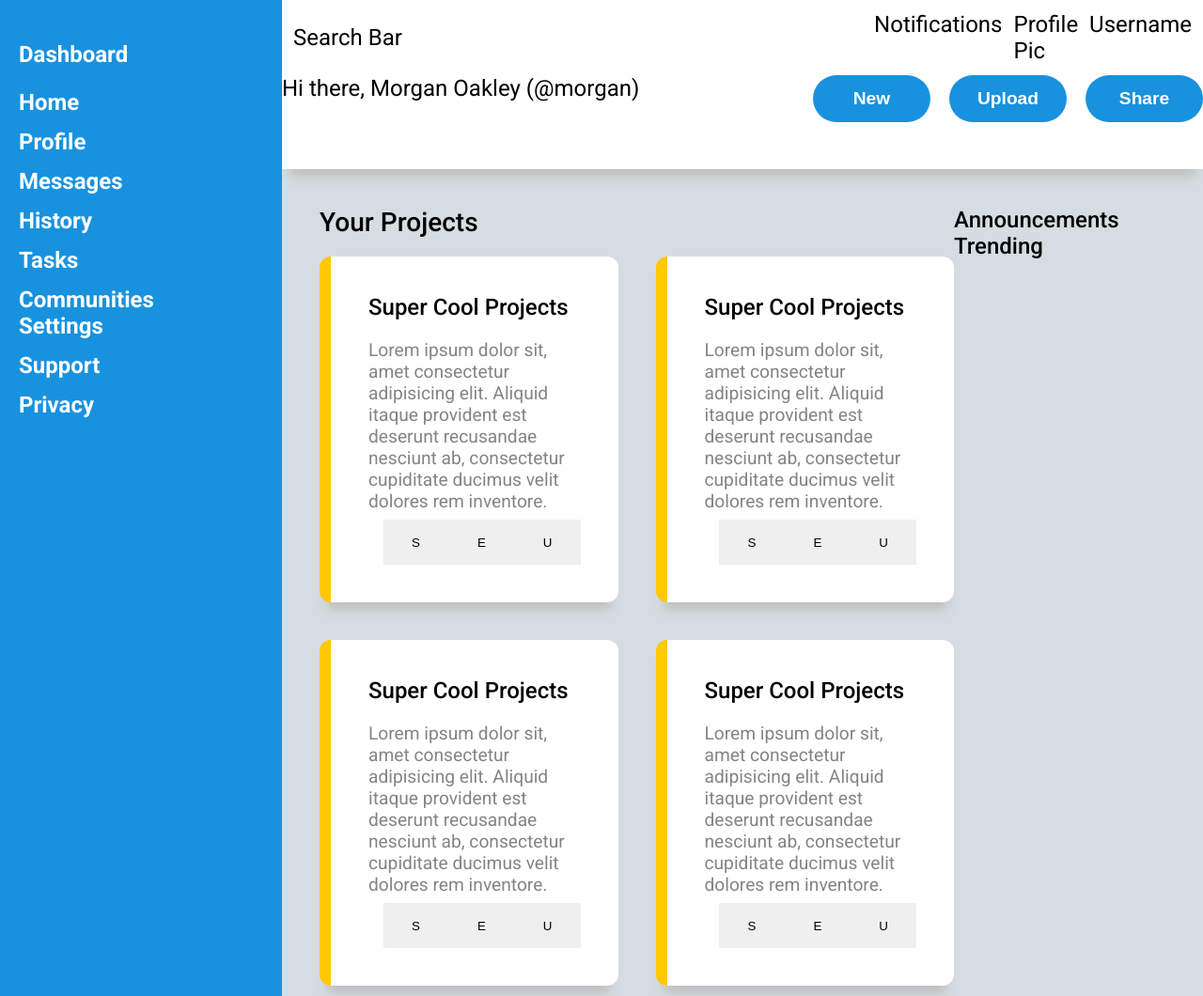
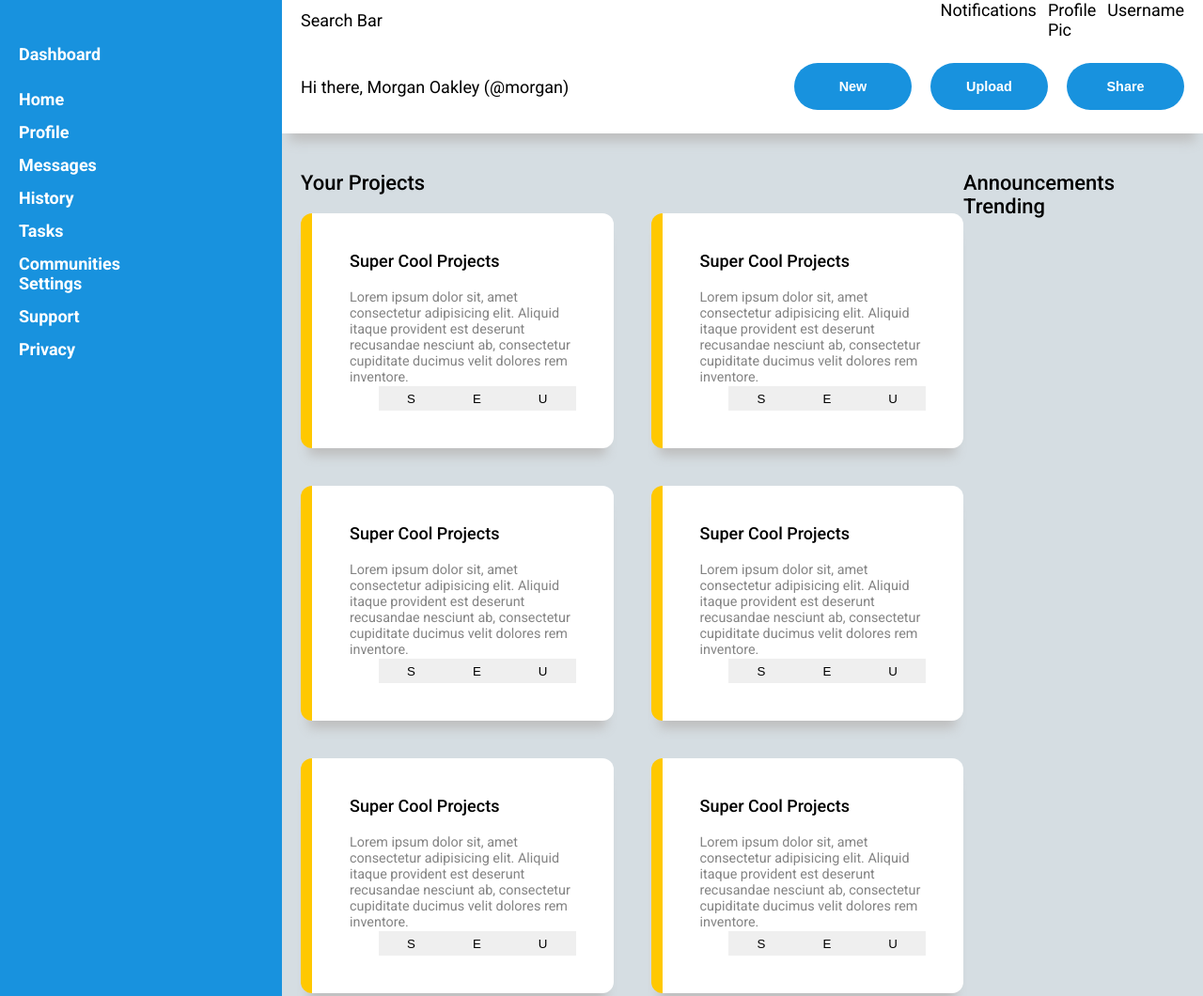
Before and after one commit to Braumski/odin-dashboard, a plain HTML site: page index.html in a window 1280 px wide. Shown: the top 1060 px of the page at 94% size. Drawn offline with Linux system fonts and the light colour scheme.

Commit message:
padding and sizing issues fixed

```diff
--- a/styles.scss
+++ b/styles.scss
@@ -30,12 +30,12 @@ button {
 
 $primary-color: rgb(24, 146, 222);
 $secondary-color: rgb(255, 200, 0);
-$main-padding: 40px 40px 60px 40px;
+$main-padding-side: 0px 20px 0px 20px;
 $shadow: 0px 16px 12px -8px #bebebe;
 
 :root {
   font-family: "Roboto", sans-serif;
-  font-size: 24px;
+  font-size: 18px;
 }
 body {
   display: grid;
@@ -44,6 +44,7 @@ body {
   align-items: start;
 }
 h1 {
+  font-size: 22px;
   font-weight: 500;
 }
 .sidebar-nav {
@@ -76,7 +77,6 @@ h1 {
 }
 
 .main-content {
-  height: 100%;
   .main-nav-user-actions {
     box-shadow: 0px 16px 12px -8px #bebebe;
     position: relative;
@@ -85,7 +85,7 @@ h1 {
       display: grid;
       grid-template-columns: 3fr 1fr;
       align-items: center;
-      padding: 12px;
+      padding: $main-padding-side;
       gap: 14px;
       .user-nav {
         display: grid;
@@ -96,6 +96,9 @@ h1 {
     .user-actions-bar {
       display: grid;
       grid-template-columns: 3fr 1fr;
+      justify-content: center;
+      align-items: center;
+      padding: $main-padding-side;
       width: 100%;
       height: 100px;
 
@@ -119,9 +122,10 @@ h1 {
   .summary {
     display: grid;
     grid-template-columns: 3fr 1fr;
-    height: 90%;
     background-color: rgb(213, 221, 226);
-    padding: $main-padding;
+    padding: $main-padding-side;
+    padding-top: 40px;
+    padding-bottom: 40px;
     position: relative;
     z-index: 1;
     .projects {
@@ -131,13 +135,11 @@ h1 {
       .cards {
         display: grid;
         grid-template-columns: 1fr 1fr;
-        grid-template-rows: repeat(3, 1fr);
+        grid-template-rows: repeat(3, 250px);
         gap: 40px;
         .card {
           display: grid;
           grid-template-rows: 1fr 4fr 1fr;
-          height: 100%;
-          width: 100%;
           padding: 40px;
           background-color: white;
           border-radius: 12px;
```
Also changed, not shown: styles.css, 1 other file.
